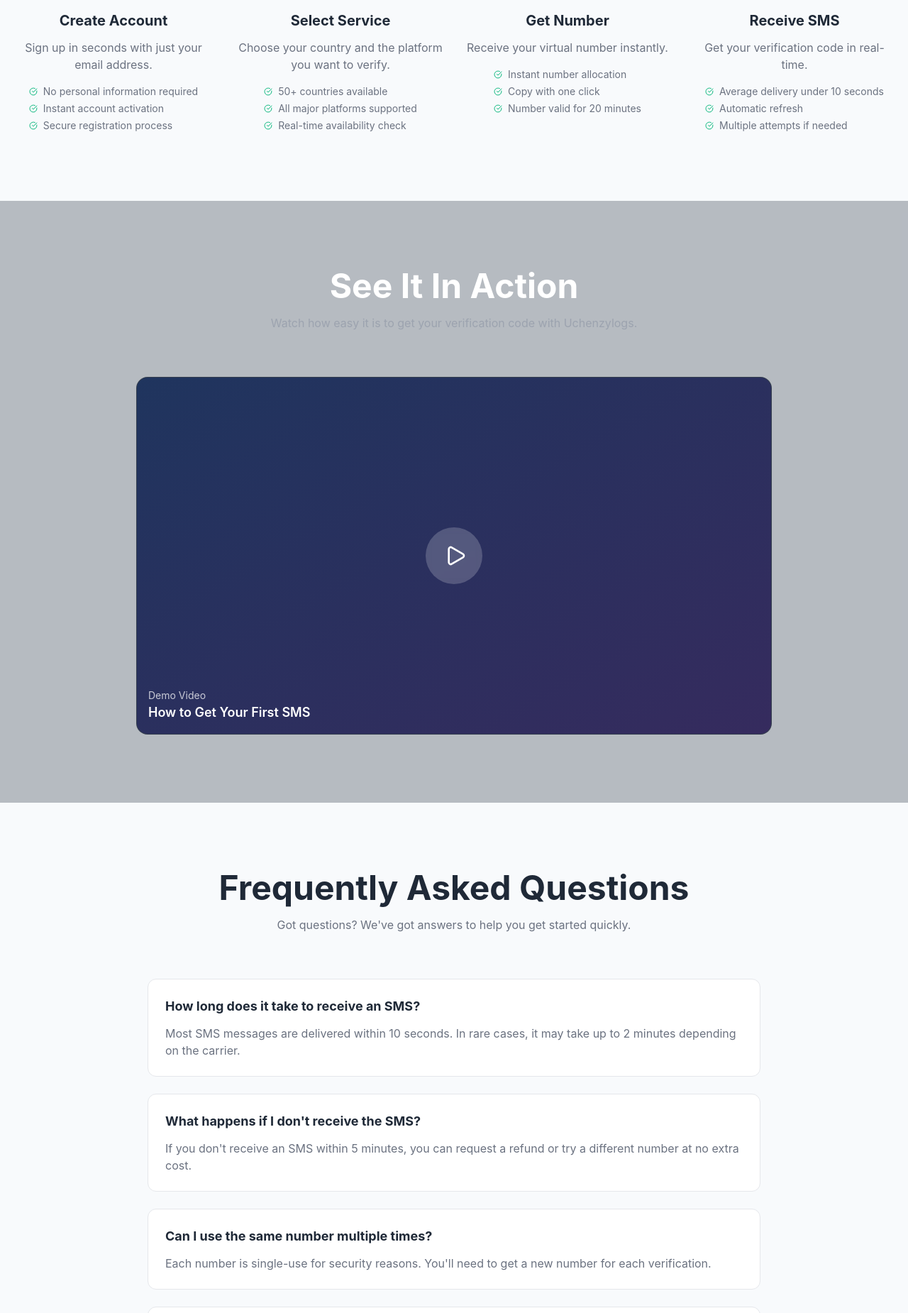
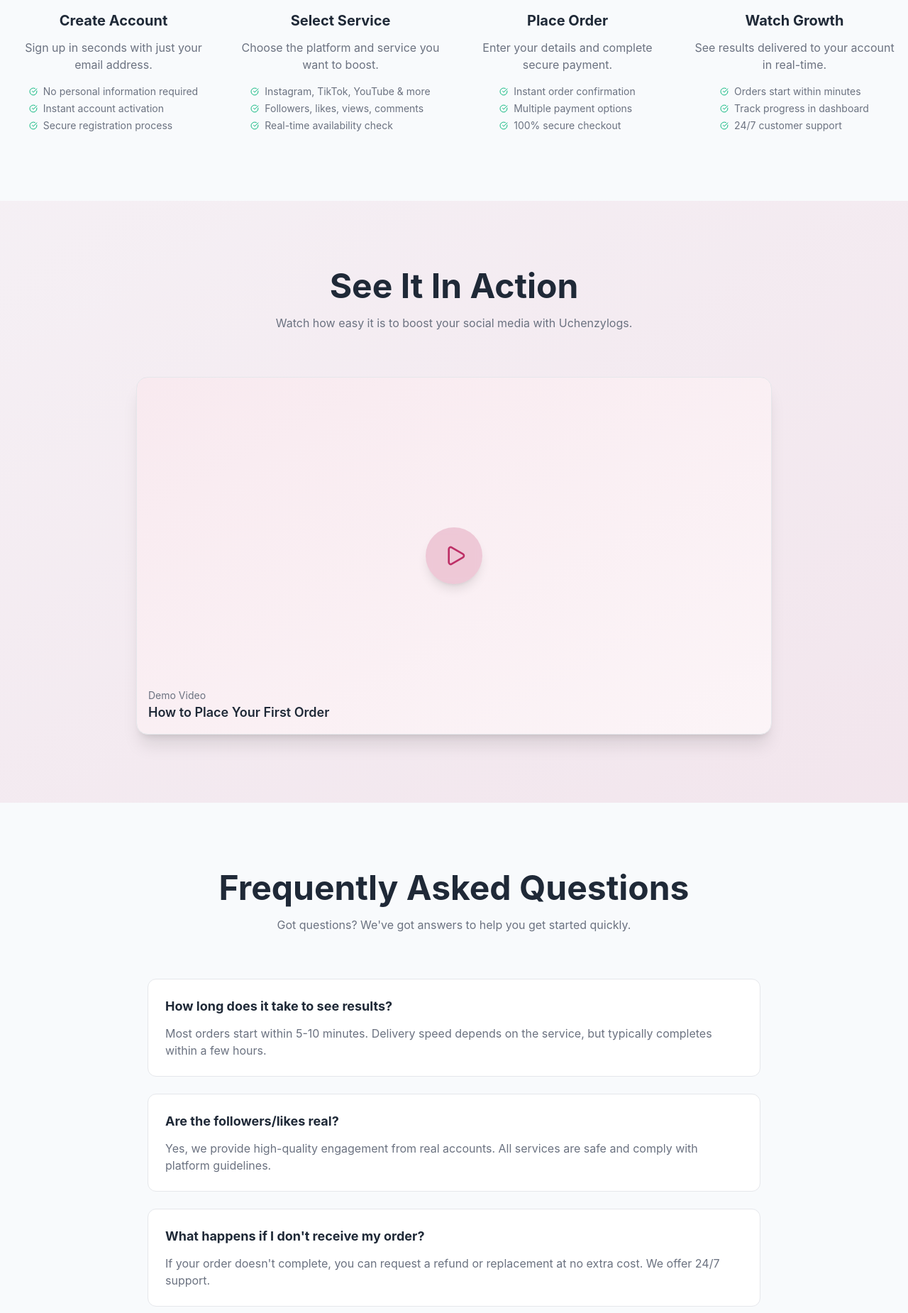
Before and after one commit to Emynex4real/lanre-phone-project, a React (Vite) app: page /how-it-works in a window 1280 px wide. Shown: the part 717-2567 px from the top of the page at 71% size. Built offline with nearby package versions, Linux system fonts and the light colour scheme.

Commit message:
Refactor Home and HowItWorks pages to enhance messaging, update UI elements, and improve user engagement

```diff
--- a/src/pages/Home.jsx
+++ b/src/pages/Home.jsx
@@ -16,8 +16,8 @@ const Home = () => {
       {/* Hero */}
       <div className="relative pt-32 pb-20 lg:pt-40 lg:pb-32 overflow-hidden">
         <div className="absolute top-0 left-1/2 -translate-x-1/2 w-full h-full z-0 pointer-events-none">
-          <div className="absolute top-20 left-1/4 w-96 h-96 bg-blue-600/20 rounded-full blur-[100px]" />
-          <div className="absolute top-40 right-1/4 w-96 h-96 bg-purple-600/20 rounded-full blur-[100px]" />
+          <div className="absolute top-20 left-1/4 w-96 h-96 bg-primary-pink/10 rounded-full blur-[100px]" />
+          <div className="absolute top-40 right-1/4 w-96 h-96 bg-primary-pink/5 rounded-full blur-[100px]" />
         </div>
         <div className="relative z-10 max-w-7xl mx-auto px-4 text-center">
           <motion.div initial={{ opacity: 0, y: 20 }} animate={{ opacity: 1, y: 0 }} transition={{ duration: 0.6 }}>
@@ -25,20 +25,20 @@ const Home = () => {
               🚀 Trusted by 10,000+ users worldwide
             </span>
             <h1 className="text-5xl md:text-7xl font-extrabold text-text-dark tracking-tight leading-tight mb-8">
-              Dominate Social Media with <br />
-              <span className="text-transparent bg-clip-text bg-gradient-to-r from-primary-pink to-primary-pink">
-                Instant SMS Verification
+              Boost Your Social Media <br />
+              <span className="text-transparent bg-clip-text bg-gradient-to-r from-primary-pink to-primary-pink/80">
+                Growth & Engagement
               </span>
             </h1>
             <p className="mt-4 max-w-2xl mx-auto text-xl text-text-light mb-10">
-              Get disposable virtual numbers for WhatsApp, Telegram, Twitter, and more.
-              Instant delivery, privacy protected, and unbeatable growth tools.
+              Get real followers, likes, views, and comments for Instagram, TikTok, YouTube, Twitter, and more.
+              Instant delivery, affordable prices, and guaranteed results.
             </p>
             <div className="flex flex-col sm:flex-row gap-4 justify-center items-center">
-              <Link to="/get-started" className="bg-primary-pink text-white px-8 py-4 rounded-full font-bold text-lg hover:bg-primary-pink/90 transition-all flex items-center gap-2">
-                Start Verifying Now <ChevronRight size={20} />
+              <Link to="/get-started" className="bg-primary-pink text-white px-8 py-4 rounded-full font-bold text-lg hover:bg-primary-pink/90 transition-all flex items-center gap-2 shadow-lg">
+                Start Growing Now <ChevronRight size={20} />
               </Link>
-              <Link to="/services" className="px-8 py-4 rounded-full font-bold text-lg text-primary-pink border border-primary-pink hover:bg-primary-pink hover:text-white transition-all backdrop-blur-sm">
+              <Link to="/services" className="px-8 py-4 rounded-full font-bold text-lg text-primary-pink border-2 border-primary-pink hover:bg-primary-pink hover:text-white transition-all backdrop-blur-sm">
                 View Pricing
               </Link>
             </div>
@@ -47,28 +47,35 @@ const Home = () => {
       </div>
 
       {/* Mini Feature Grid */}
-      <div className="bg-background-white py-20 border-t border-gray-200">
+      <div className="bg-white py-20 border-t border-gray-200 shadow-sm">
         <div className="max-w-7xl mx-auto px-4 grid grid-cols-1 md:grid-cols-3 gap-8">
             {[
-              { icon: Zap, title: "Instant Codes", desc: "Receive OTPs in less than 10 seconds." },
-              { icon: Globe, title: "Global Access", desc: "Numbers from 150+ countries." },
-              { icon: Shield, title: "Secure & Private", desc: "Your data is never shared." }
+              { icon: Zap, title: "Instant Delivery", desc: "Orders start within minutes, results delivered fast." },
+              { icon: TrendingUp, title: "Real Growth", desc: "High-quality followers, likes, and views from real accounts." },
+              { icon: Shield, title: "Safe & Secure", desc: "100% secure payment and account protection guaranteed." }
             ].map((f, i) => (
-              <div key={i} className="p-6 bg-background-light rounded-2xl border border-gray-200">
+              <motion.div
+                key={i}
+                initial={{ opacity: 0, y: 20 }}
+                whileInView={{ opacity: 1, y: 0 }}
+                transition={{ delay: i * 0.1 }}
+                viewport={{ once: true }}
+                className="p-6 bg-background-light rounded-2xl border border-gray-200 hover:shadow-lg transition-shadow"
+              >
                 <f.icon className="text-primary-pink mb-4" size={32} />
                 <h3 className="text-xl font-bold text-text-dark">{f.title}</h3>
                 <p className="text-text-light mt-2">{f.desc}</p>
-              </div>
+              </motion.div>
             ))}
         </div>
       </div>
 
       {/* CTA Section */}
       <div className="py-20 px-4">
-        <div className="max-w-5xl mx-auto bg-gradient-to-r from-primary-pink to-primary-pink rounded-3xl p-10 md:p-16 text-center shadow-2xl relative overflow-hidden">
+        <div className="max-w-5xl mx-auto bg-gradient-to-r from-primary-pink to-primary-pink/90 rounded-3xl p-10 md:p-16 text-center shadow-2xl relative overflow-hidden">
            <div className="absolute top-0 left-0 w-full h-full bg-[url('https://grainy-gradients.vercel.app/noise.svg')] opacity-20"></div>
            <h2 className="text-3xl md:text-4xl font-bold text-white mb-6 relative z-10">Ready to Skyrocket Your Online Presence?</h2>
-           <p className="text-white/90 mb-8 max-w-2xl mx-auto relative z-10">Join thousands of influencers and marketers who trust accboosterfor their verification needs.</p>
+           <p className="text-white/90 mb-8 max-w-2xl mx-auto relative z-10">Join thousands of influencers and marketers who trust Uchenzylogs for their social media growth.</p>
            <Link
              to="/get-started"
              className="bg-white text-primary-pink px-8 py-3 rounded-full font-bold text-lg hover:bg-gray-100 transition shadow-lg relative z-10 inline-block"
--- a/src/pages/HowItWorks.jsx
+++ b/src/pages/HowItWorks.jsx
@@ -48,34 +48,34 @@ const ProcessFlow = () => {
     {
       step: "02",
       title: "Select Service",
-      desc: "Choose your country and the platform you want to verify.",
+      desc: "Choose the platform and service you want to boost.",
       icon: Search,
       details: [
-        "50+ countries available",
-        "All major platforms supported",
+        "Instagram, TikTok, YouTube & more",
+        "Followers, likes, views, comments",
         "Real-time availability check"
       ]
     },
     {
       step: "03",
-      title: "Get Number",
-      desc: "Receive your virtual number instantly.",
+      title: "Place Order",
+      desc: "Enter your details and complete secure payment.",
       icon: Copy,
       details: [
-        "Instant number allocation",
-        "Copy with one click",
-        "Number valid for 20 minutes"
+        "Instant order confirmation",
+        "Multiple payment options",
+        "100% secure checkout"
       ]
     },
     {
       step: "04",
-      title: "Receive SMS",
-      desc: "Get your verification code in real-time.",
+      title: "Watch Growth",
+      desc: "See results delivered to your account in real-time.",
       icon: MessageSquare,
       details: [
-        "Average delivery under 10 seconds",
-        "Automatic refresh",
-        "Multiple attempts if needed"
+        "Orders start within minutes",
+        "Track progress in dashboard",
+        "24/7 customer support"
       ]
     }
   ];
@@ -86,7 +86,7 @@ const ProcessFlow = () => {
         <div className="text-center mb-16">
           <h2 className="text-3xl md:text-5xl font-bold text-text-dark mb-4">Simple 4-Step Process</h2>
           <p className="text-text-light max-w-2xl mx-auto">
-            Get your SMS verification code in under a minute with our streamlined process.
+            Grow your social media accounts in under a minute with our streamlined process.
           </p>
         </div>
 
@@ -104,12 +104,12 @@ const ProcessFlow = () => {
 };
 
 const VideoDemo = () => (
-  <div className="py-24 bg-slate-800/30">
+  <div className="py-24 bg-gradient-to-br from-primary-pink/5 to-primary-pink/10">
     <div className="max-w-7xl mx-auto px-4">
       <div className="text-center mb-16">
-        <h2 className="text-3xl md:text-5xl font-bold text-white mb-4">See It In Action</h2>
-        <p className="text-gray-400 max-w-2xl mx-auto">
-          Watch how easy it is to get your verification code with Uchenzylogs.
+        <h2 className="text-3xl md:text-5xl font-bold text-text-dark mb-4">See It In Action</h2>
+        <p className="text-text-light max-w-2xl mx-auto">
+          Watch how easy it is to boost your social media with Uchenzylogs.
         </p>
       </div>
 
@@ -120,14 +120,14 @@ const VideoDemo = () => (
         viewport={{ once: true }}
         className="relative max-w-4xl mx-auto"
       >
-        <div className="aspect-video bg-slate-800 rounded-2xl border border-white/10 flex items-center justify-center relative overflow-hidden">
-          <div className="absolute inset-0 bg-gradient-to-br from-blue-600/20 to-purple-600/20"></div>
-          <button className="relative z-10 w-20 h-20 rounded-full bg-white/20 backdrop-blur-sm flex items-center justify-center hover:bg-white/30 transition-all group">
-            <Play className="text-white ml-1 group-hover:scale-110 transition-transform" size={32} />
+        <div className="aspect-video bg-white rounded-2xl border border-gray-200 shadow-xl flex items-center justify-center relative overflow-hidden">
+          <div className="absolute inset-0 bg-gradient-to-br from-primary-pink/10 to-primary-pink/5"></div>
+          <button className="relative z-10 w-20 h-20 rounded-full bg-primary-pink/20 backdrop-blur-sm flex items-center justify-center hover:bg-primary-pink/30 transition-all group shadow-lg">
+            <Play className="text-primary-pink ml-1 group-hover:scale-110 transition-transform" size={32} />
           </button>
-          <div className="absolute bottom-4 left-4 text-white">
-            <div className="text-sm opacity-75">Demo Video</div>
-            <div className="text-lg font-semibold">How to Get Your First SMS</div>
+          <div className="absolute bottom-4 left-4 text-text-dark">
+            <div className="text-sm text-text-light">Demo Video</div>
+            <div className="text-lg font-semibold">How to Place Your First Order</div>
           </div>
         </div>
       </motion.div>
@@ -138,28 +138,28 @@ const VideoDemo = () => (
 const FAQ = () => {
   const faqs = [
     {
-      q: "How long does it take to receive an SMS?",
-      a: "Most SMS messages are delivered within 10 seconds. In rare cases, it may take up to 2 minutes depending on the carrier."
+      q: "How long does it take to see results?",
+      a: "Most orders start within 5-10 minutes. Delivery speed depends on the service, but typically completes within a few hours."
     },
     {
-      q: "What happens if I don't receive the SMS?",
-      a: "If you don't receive an SMS within 5 minutes, you can request a refund or try a different number at no extra cost."
+      q: "Are the followers/likes real?",
+      a: "Yes, we provide high-quality engagement from real accounts. All services are safe and comply with platform guidelines."
     },
     {
-      q: "Can I use the same number multiple times?",
-      a: "Each number is single-use for security reasons. You'll need to get a new number for each verification."
+      q: "What happens if I don't receive my order?",
+      a: "If your order doesn't complete, you can request a refund or replacement at no extra cost. We offer 24/7 support."
     },
     {
-      q: "Which countries and services do you support?",
-      a: "We support over 50 countries and all major platforms including WhatsApp, Telegram, Instagram, Facebook, and many more."
+      q: "Which platforms do you support?",
+      a: "We support Instagram, TikTok, YouTube, Twitter, Facebook, Vimeo, and many more. Check our services page for the full list."
     },
     {
-      q: "Is my data safe and private?",
-      a: "Yes, we don't store any personal information. All SMS messages are automatically deleted after 24 hours."
+      q: "Is my account safe?",
+      a: "Yes, we never ask for your password. All services are delivered safely without risking your account security."
     },
     {
-      q: "Do you offer bulk services?",
-      a: "Yes, we offer bulk verification services for businesses. Contact our sales team for custom pricing."
+      q: "Do you offer bulk or reseller services?",
+      a: "Yes, we offer bulk packages and reseller programs for agencies and businesses. Contact our sales team for custom pricing."
     }
   ];
 
@@ -214,7 +214,7 @@ const HowItWorks = () => {
             transition={{ delay: 0.1 }}
             className="text-xl text-text-light max-w-3xl mx-auto"
           >
-            Getting your SMS verification code is simple and fast. Follow our easy 4-step process.
+            Boost your social media presence in minutes with our simple process. Get followers, likes, views, and more.
           </motion.p>
         </div>
       </div>
@@ -225,15 +225,16 @@ const HowItWorks = () => {
 
       {/* CTA Section */}
       <div className="py-20 px-4">
-        <div className="max-w-4xl mx-auto bg-gradient-to-r from-primary-pink to-primary-pink rounded-3xl p-10 md:p-16 text-center">
-          <h2 className="text-3xl md:text-4xl font-bold text-white mb-6">
+        <div className="max-w-4xl mx-auto bg-gradient-to-r from-primary-pink to-primary-pink/90 rounded-3xl p-10 md:p-16 text-center shadow-2xl relative overflow-hidden">
+          <div className="absolute top-0 left-0 w-full h-full bg-[url('https://grainy-gradients.vercel.app/noise.svg')] opacity-20"></div>
+          <h2 className="text-3xl md:text-4xl font-bold text-white mb-6 relative z-10">
             Ready to Try It Yourself?
           </h2>
-          <p className="text-white/90 mb-8 max-w-2xl mx-auto">
-            Join thousands of users who trust our platform for fast and reliable SMS verification.
+          <p className="text-white/90 mb-8 max-w-2xl mx-auto relative z-10">
+            Join thousands of users who trust our platform for fast and reliable social media growth.
           </p>
-          <div className="flex flex-col sm:flex-row gap-4 justify-center">
-            <button className="bg-white text-primary-pink px-8 py-3 rounded-full font-bold text-lg hover:bg-gray-100 transition flex items-center gap-2 justify-center">
+          <div className="flex flex-col sm:flex-row gap-4 justify-center relative z-10">
+            <button className="bg-white text-primary-pink px-8 py-3 rounded-full font-bold text-lg hover:bg-gray-100 transition flex items-center gap-2 justify-center shadow-lg">
               Get Started Now
               <ArrowRight size={20} />
             </button>
```
